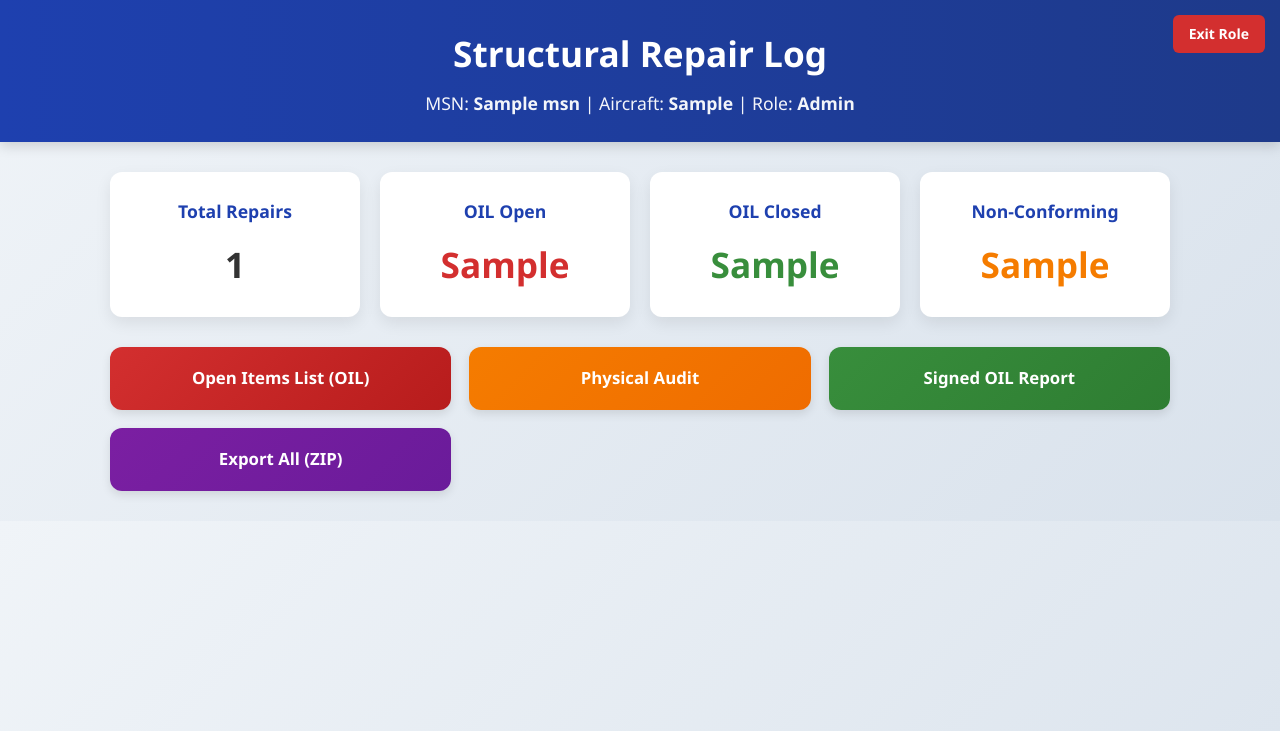
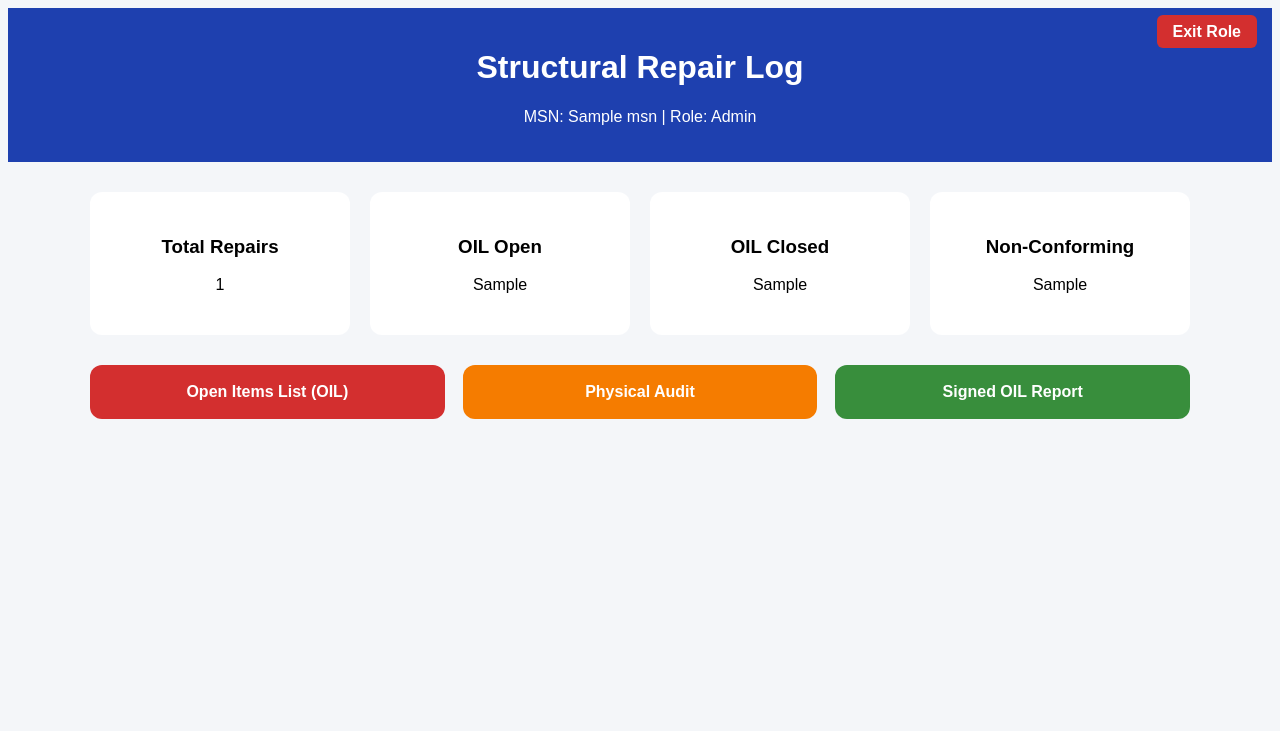
Before and after one commit to jquiroz343-sys/structural-repair-app, a Flask app: template templates/dashboard.html in a window 1280 px wide. Shown: the top 731 px of the page. Run offline with Flask 3, Linux system fonts and the light colour scheme; the template is opened without the code that fills it: most values are stand-ins (such as "Sample title", 1, 10 or a date in 2020).

Commit message:
Update dashboard.html

```diff
--- a/templates/dashboard.html
+++ b/templates/dashboard.html
@@ -2,84 +2,38 @@
 <html lang="en">
 <head>
     <meta charset="UTF-8">
-    <meta name="viewport" content="width=device-width, initial-scale=1.0">
     <title>Dashboard - {{ msn }}</title>
     <style>
-        * { margin: 0; padding: 0; box-sizing: border-box; }
-        body {
-            font-family: 'Segoe UI', Tahoma, Geneva, Verdana, sans-serif;
-            background: linear-gradient(135deg, #f0f4f8 0%, #d9e2ec 100%);
-            color: #333;
-            line-height: 1.6;
-            position: relative;
-        }
-        .header {
-            background: linear-gradient(90deg, #1e40af, #1e3a8a);
-            color: white;
-            padding: 25px 20px;
-            text-align: center;
-            box-shadow: 0 4px 12px rgba(0,0,0,0.15);
-        }
-        .header h1 { font-size: 2.2rem; margin-bottom: 8px; font-weight: 700; }
-        .header p { font-size: 1.1rem; opacity: 0.95; }
+        body { font-family: Arial; background: #f4f6f9; position: relative; }
+        .header { background: #1e40af; color: white; padding: 20px; text-align: center; }
         .container { max-width: 1100px; margin: 30px auto; padding: 0 20px; }
         .stats { display: grid; grid-template-columns: repeat(auto-fit, minmax(220px, 1fr)); gap: 20px; margin-bottom: 30px; }
-        .stat-card { background: white; padding: 25px; border-radius: 12px; text-align: center; box-shadow: 0 6px 16px rgba(0,0,0,0.08); transition: transform 0.2s, box-shadow 0.2s; }
-        .stat-card:hover { transform: translateY(-5px); box-shadow: 0 12px 24px rgba(0,0,0,0.12); }
-        .stat-card h3 { color: #1e40af; font-size: 1.1rem; margin-bottom: 10px; font-weight: 600; }
-        .stat-card p { font-size: 2.2rem; font-weight: 800; margin: 0; }
-        .stat-open { color: #d32f2f; }
-        .stat-closed { color: #388e3c; }
-        .stat-nonconf { color: #f57c00; }
-        .menu { display: grid; grid-template-columns: repeat(auto-fit, minmax(260px, 1fr)); gap: 18px; margin-top: 10px; }
-        .menu-btn { display: block; padding: 18px 20px; text-align: center; text-decoration: none; color: white; font-weight: 700; font-size: 1.05rem; border-radius: 12px; transition: all 0.3s ease; box-shadow: 0 4px 10px rgba(0,0,0,0.1); }
-        .menu-btn:hover { transform: translateY(-3px); box-shadow: 0 8px 18px rgba(0,0,0,0.15); }
-        .btn-add { background: linear-gradient(135deg, #1976d2, #1565c0); }
-        .btn-view { background: linear-gradient(135deg, #0288d1, #0277bd); }
-        .btn-oil { background: linear-gradient(135deg, #d32f2f, #b71c1c); }
-        .btn-physical { background: linear-gradient(135deg, #f57c00, #ef6c00); }
-        .btn-signed { background: linear-gradient(135deg, #388e3c, #2e7d32); }
-        .btn-export { background: linear-gradient(135deg, #7b1fa2, #6a1b9a); }
-        .btn-add:hover { background: #1565c0; }
-        .btn-view:hover { background: #0277bd; }
-        .btn-oil:hover { background: #b71c1c; }
-        .btn-physical:hover { background: #ef6c00; }
-        .btn-signed:hover { background: #2e7d32; }
-        .btn-export:hover { background: #6a1b9a; }
-        @media (max-width: 768px) { .header h1 { font-size: 1.8rem; } .stats { grid-template-columns: 1fr 1fr; } .menu { grid-template-columns: 1fr; } }
+        .stat-card { background: white; padding: 25px; border-radius: 12px; text-align: center; }
+        .menu { display: grid; grid-template-columns: repeat(auto-fit, minmax(260px, 1fr)); gap: 18px; }
+        .menu-btn { padding: 18px; text-align: center; color: white; font-weight: bold; border-radius: 12px; text-decoration: none; }
+        .btn-oil { background: #d32f2f; }
+        .btn-physical { background: #f57c00; }
+        .btn-signed { background: #388e3c; }
     </style>
 </head>
 <body>
-
-    <!-- BOTONES EN DASHBOARD -->
-    <div style="position: absolute; top: 15px; right: 15px; display: flex; gap: 10px; z-index: 100;">
-        <a href="/role_select/{{ msn }}" style="background: #d32f2f; color: white; padding: 8px 16px; border-radius: 6px; text-decoration: none; font-weight: bold; font-size: 14px;">
-            Exit Role
-        </a>
+    <div style="position: absolute; top: 15px; right: 15px;">
+        <a href="/logout/{{ msn }}" style="background: #d32f2f; color: white; padding: 8px 16px; border-radius: 6px; text-decoration: none; font-weight: bold;">Exit Role</a>
     </div>
 
-    <div class="header">
-        <h1>Structural Repair Log</h1>
-        <p>MSN: <strong>{{ msn }}</strong> | Aircraft: <strong>{{ details.Aircraft_Type or 'N/A' }}</strong> | Role: <strong>{{ role|title }}</strong></p>
-    </div>
-
+    <div class="header"><h1>Structural Repair Log</h1><p>MSN: {{ msn }} | Role: {{ role|title }}</p></div>
     <div class="container">
         <div class="stats">
             <div class="stat-card"><h3>Total Repairs</h3><p>{{ repairs|length }}</p></div>
-            <div class="stat-card"><h3>OIL Open</h3><p class="stat-open">{{ oil_open }}</p></div>
-            <div class="stat-card"><h3>OIL Closed</h3><p class="stat-closed">{{ oil_closed }}</p></div>
-            <div class="stat-card"><h3>Non-Conforming</h3><p class="stat-nonconf">{{ non_conforming }}</p></div>
+            <div class="stat-card"><h3>OIL Open</h3><p>{{ oil_open }}</p></div>
+            <div class="stat-card"><h3>OIL Closed</h3><p>{{ oil_closed }}</p></div>
+            <div class="stat-card"><h3>Non-Conforming</h3><p>{{ non_conforming }}</p></div>
         </div>
 
         <div class="menu">
-            {% if role == 'operator' %}
-            <a href="/edit/{{ msn }}/NEW" class="menu-btn btn-add">Add New Repair</a>
-            <a href="/view/{{ msn }}" class="menu-btn btn-view">View All Repairs</a>
-            {% endif %}
             <a href="/oil/{{ msn }}" class="menu-btn btn-oil">Open Items List (OIL)</a>
             <a href="/physical_audit/{{ msn }}" class="menu-btn btn-physical">Physical Audit</a>
             <a href="/signed_oil_report/{{ msn }}" class="menu-btn btn-signed">Signed OIL Report</a>
-            <a href="/api/export/all/{{ msn }}" class="menu-btn btn-export">Export All (ZIP)</a>
         </div>
     </div>
 </body>
```
